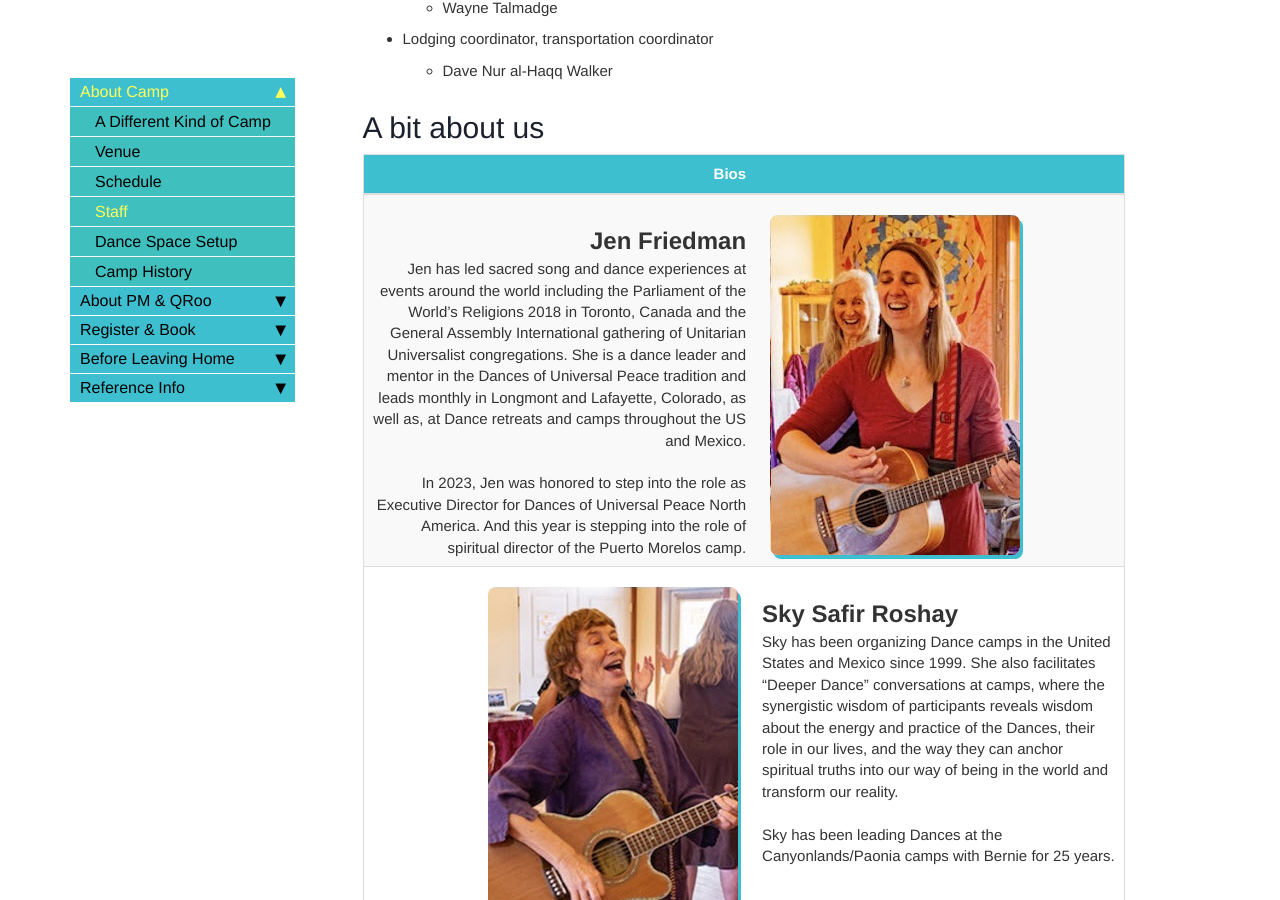
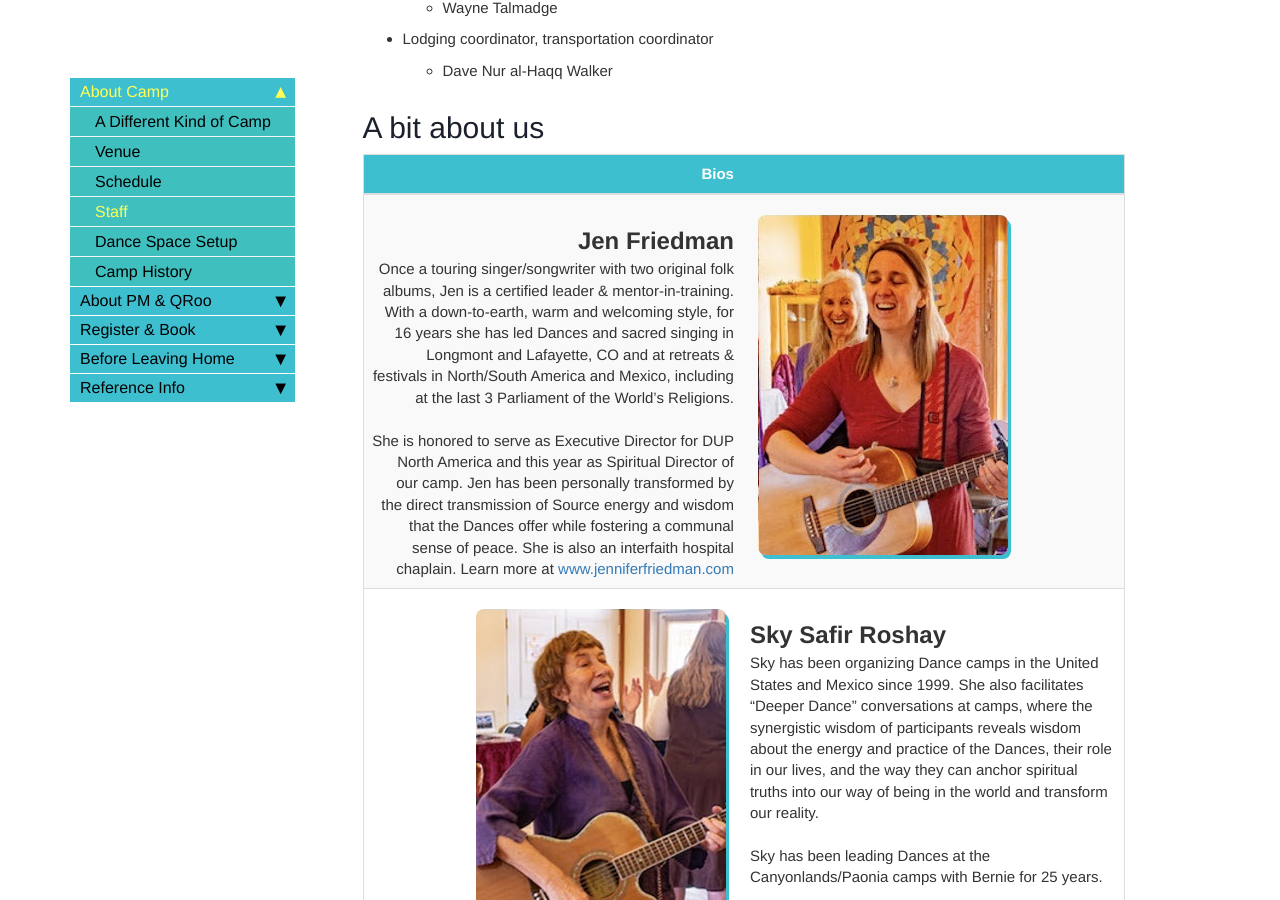
Before and after one commit to davewalker60/pmdup, a Jekyll site: the page built from pages/staff.md, in a window 1280 px wide and 900 px high, scrolled down 579 px. Built offline with Jekyll 4.4.1, drawn with Linux system fonts in a browser that asks for light colours; comment, search, counter and statistics services are not loaded; some of the changed text lies outside the part shown.

Commit message:
Jessie and Jen bios

```diff
--- a/pages/staff.md
+++ b/pages/staff.md
@@ -32,11 +32,11 @@
 
 | Bios |      |
 | ---: | :--- |
-| <br><span style="font-size: 160%">**Jen Friedman**</span><br>Jen has led sacred song and dance experiences at events around the world including the Parliament of the World's Religions 2018 in Toronto, Canada and the General Assembly International gathering of Unitarian Universalist congregations. She is a dance leader and mentor in the Dances of Universal Peace tradition and leads monthly in Longmont and Lafayette, Colorado, as well as, at Dance retreats and camps throughout the US and Mexico.<br><br>In 2023, Jen was honored to step into the role as Executive Director for Dances of Universal Peace North America. And this year is stepping into the role of spiritual director of the Puerto Morelos camp. | &nbsp; ![Jen](../images/PM_Jen.jpg) |
+| <br><span style="font-size: 160%">**Jen Friedman**</span><br>Once a touring singer/songwriter with two original folk albums, Jen is a certified leader & mentor-in-training. With a down-to-earth, warm and welcoming style, for 16 years she has led Dances and sacred singing in Longmont and Lafayette, CO and at retreats & festivals in North/South America and Mexico, including at the last 3 Parliament of the World’s Religions.<br><br>She is honored to serve as Executive Director for DUP North America and this year as Spiritual Director of our camp. Jen has been personally transformed by the direct transmission of Source energy and wisdom that the Dances offer while fostering a communal sense of peace. She is also an interfaith hospital chaplain. Learn more at [www.jenniferfriedman.com](https://www.jenniferfriedman.com){:target="_blank"} | &nbsp; ![Jen](../images/PM_Jen.jpg) |
 | ![Sky](../images/PM_Sky.jpg) &nbsp; | <br><span style="font-size: 160%">**Sky Safir Roshay**</span><br>Sky has been organizing Dance camps in the United States and Mexico since 1999. She also facilitates “Deeper Dance” conversations at camps, where the synergistic wisdom of participants reveals wisdom about the energy and practice of the Dances, their role in our lives, and the way they can anchor spiritual truths into our way of being in the world and transform our reality.<br><br>Sky has been leading Dances at the Canyonlands/Paonia camps with Bernie for 25 years. |
 | <br><span style="font-size: 160%">**Connie Zareen Delaney**</span><br>Zareen is a multifaceted Dance leader and teacher with training and certifications in diverse cultures and movements from traditional Sufism, to the Osho Multiversity, Evolutionary Enlightenment and ancient wisdom teachings.<br><br>Zareen's goal is to explore things in a way that creates a new perception. Most important is how we use our time to re-create ourselves into participating relatives of the world rather than individual consumers. Her overall vision is to come alive in new ways and jumpstart a dynamic participation in life that transforms the world… In other words: Sam Lewis’ peace project. | &nbsp; ![Connie Zareen](../images/PM_Zareen.jpg) |
 | ![Douglas](../images/PM_Douglas.jpg) &nbsp; | <br><span style="font-size: 160%">**Douglas Stevenson**</span><br>A musician since childhood, Douglas has found the most fulfillment in leading, singing, and chanting with the Dances of Universal Peace. He has led dances in circles across the U.S., Mexico, Guatemala, and New Zealand, supported the Beyond Initiative Caravan in Turkey and Vietnam, and pilgrimaged to India for the Urs of Hazrat Inayat Kahn.<br><br>In 2023, he joined the Board of DUP North America and became treasurer of DUP International. Douglas and his wife Deborah have been members of [The Farm](https://thefarmcommunity.com/){:target="_blank"} for over 50 years, a spiritual community founded on the principles of nonviolence and respect for the earth. When home in Tennessee, their Farm Dance Sangha gets together on Sunday afternoons. |
 | <br><span style="font-size: 160%">**Dave Nur al-Haqq Walker**</span><br>Nur al-Haqq has been leading for almost 30 years, was a founding leader at the original Canyonlands Camp, the spiritual director of the original Southern California Quarterly, and has led Dance workshops across the US.<br><br>He met the Dances at Bernie's circle in Hotchkiss in 1996 and instantly knew they'd be in his life from that moment forward. He spent 10 years as the webmaster for the DUP website, created the **Find Dances** database still in use today, and loves spending up to two months each winter in Puerto Morelos. | &nbsp; ![Dave Nur al-Haqq](../images/PM_DaveNaH.jpg) |
-| ![Jessie Sitara](../images/PM_Jessie.jpg) | <br><span style="font-size: 160%">**Jessie Sitara Noe**</span><br>Jessie lives near Traverse City, MI, where she leads dances, sings in an acapella women's group, and practices Qigong daily. She has been coming to camp for many years and, in addition to leading, offers Qigong on the beach for the community each morning. |
+| ![Jessie Sitara](../images/PM_Jessie.jpg) | <br><span style="font-size: 160%">**Jessie Sitara Noe**</span><br>Jessie Sitara lives in Northern Michigan, where she leads a small circle. She has been coming to camp for over 10 years and, in addition to leading, offers qigong on the beach for us each morning.<br><br>In 2003, she discovered the Dances while traveling, immediately fell in love, 6 months later found the Dances close to home, and within a year, began leading. Leading and being in dance circles, connecting with the Oneness in each person has changed her life and deepened her relationship with Spirit. Her guiding mantra is *Let me do thy will, Allah*.<br><br>She's attended retreats in Spain, England, Germany, and the Czech Republic, and has been registrar and on the planning team for the Midwest DUP retreat.
 | <br><span style="font-size: 160%">**Robin Schnitzler**</span><br>Robin lives in Madison, WI with her husband/DUP musician Michael Hopwood where they regularly lead dances together. She is a certified dance leader in her 30th year of dancing in the Circle. Robin has enjoyed being part of the Puerto Morelos camps since 2016 and is delighted to join the leadership team this year.<br><br>Robin is a dance leadership committee member and leader focalizer for the annual Midwest DUP Retreat. She leads dances at DUP camps, community song circles and retreats, and for community groups throughout the US and in Mexico. Robin loves the way the dances invite all other parts of life to drop away and allow us to drop into our hearts and souls. | &nbsp; ![Robin](../images/PM_Robin.jpg) |
 | ![Wayne](../images/PM_Wayne.jpg) | <br><span style="font-size: 160%">**Wayne Talmadge**</span><br>Wayne has been involved in Dances of Universal Peace camps as registrar, camp manager, and/or dance tent guru for over 20 years.  As part of the [Mystic Dance Caravan](https://mysticdance.com){:target="_blank"}, he travels throughout the Western US contributing to dance camps as a bass player and assisting with any tasks that need doing.|
```
